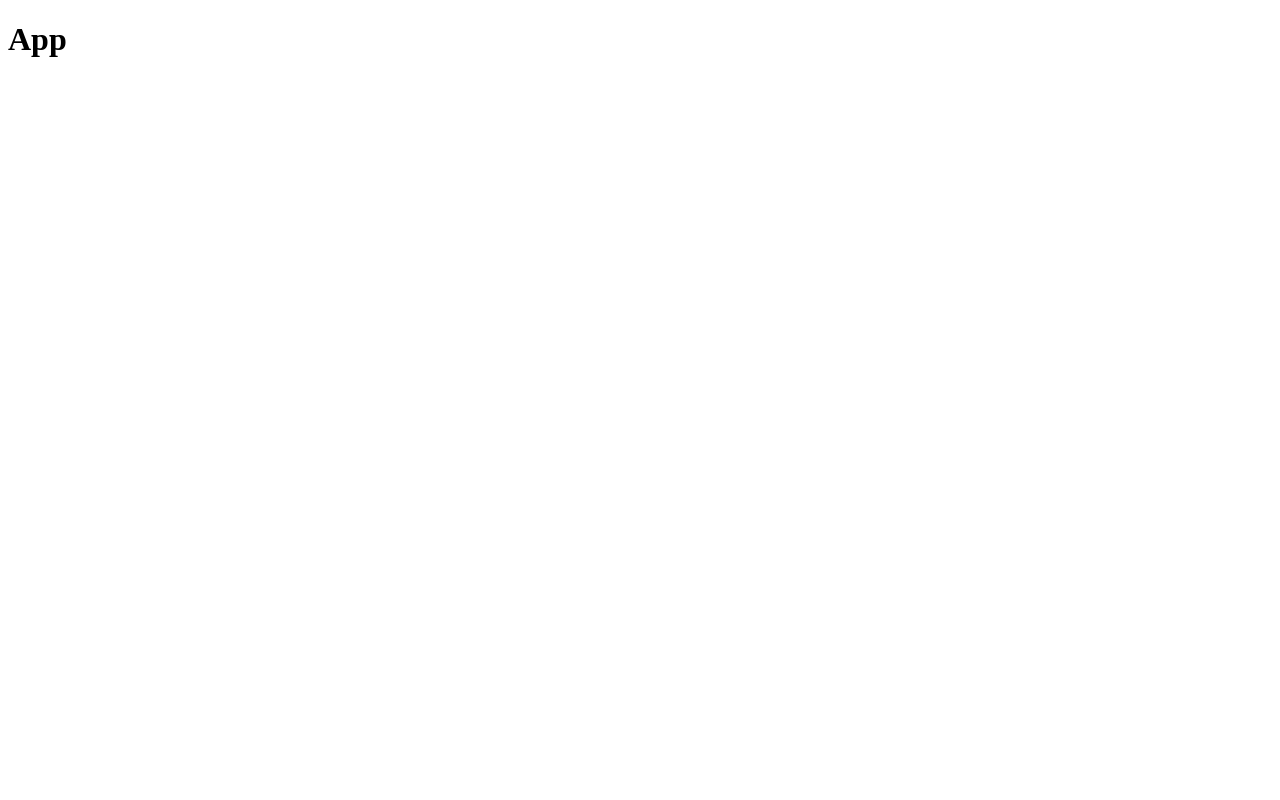
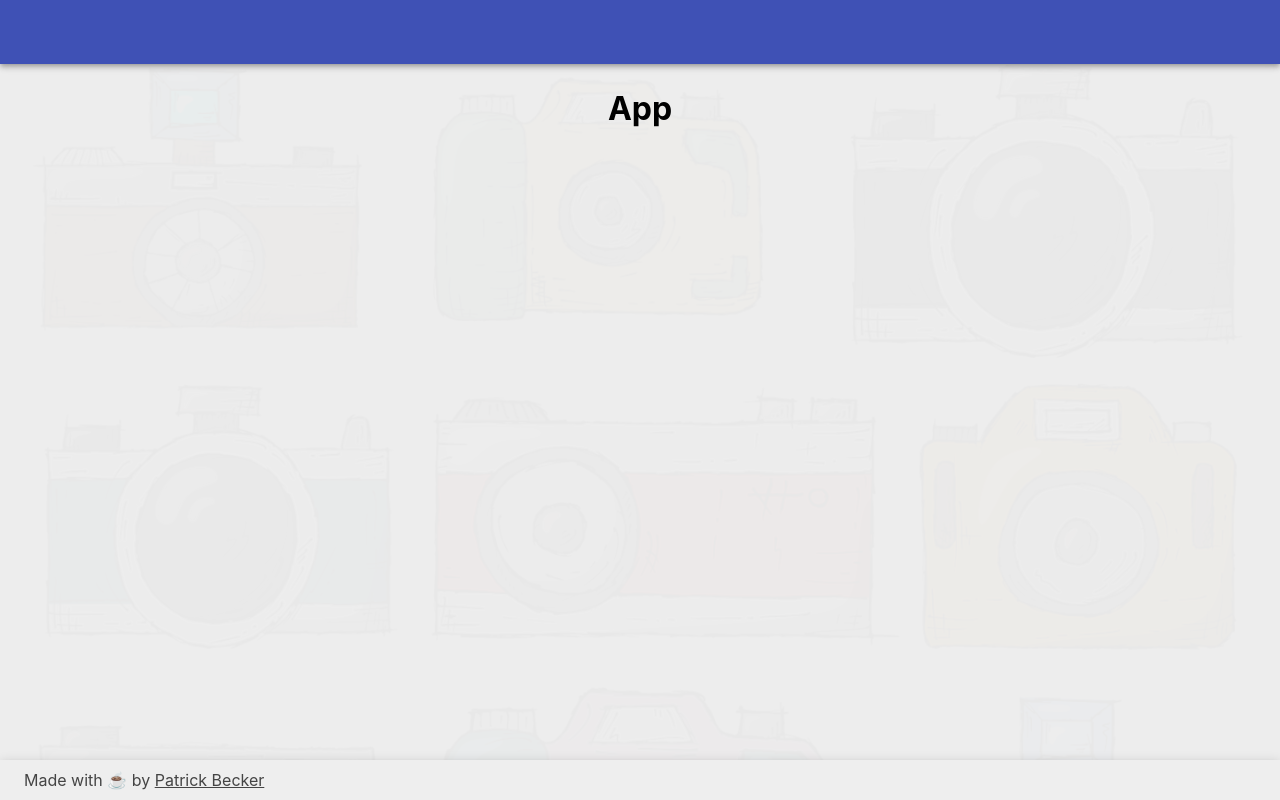
Before and after one commit to PatrickB-Hub/image-board, a React (Create React App) app in the folder client/: page / in a window 1280 px wide. Built offline with nearby package versions, Linux system fonts and the light colour scheme.

Commit message:
Added 'Header' layout and styles

```diff
--- a/client/src/App.tsx
+++ b/client/src/App.tsx
@@ -1,7 +1,13 @@
 import React from "react";
 
+import Main from "../src/components/Layout/Main";
+
 const App: React.FC = () => {
-  return <h1>App</h1>;
+  return (
+    <Main>
+      <h1>App</h1>
+    </Main>
+  );
 };
 
 export default App;
--- /dev/null
+++ b/client/src/components/Layout/Header.tsx
@@ -0,0 +1,31 @@
+import React from "react";
+import { AppBar, Toolbar, makeStyles } from "@material-ui/core";
+
+const useStyles = makeStyles({
+  root: {
+    flexGrow: 1,
+  },
+  logo: {
+    color: "#fff",
+    fontSize: 30,
+    textTransform: "uppercase",
+  },
+  space: {
+    justifyContent: "space-between",
+  },
+});
+
+const Header: React.FC = () => {
+  const classes = useStyles();
+
+  return (
+    <div className={classes.root}>
+      <AppBar color="primary" position="static">
+        <Toolbar className={classes.space}>
+        </Toolbar>
+      </AppBar>
+    </div>
+  );
+};
+
+export default Header;
--- a/client/src/components/Layout/Main.tsx
+++ b/client/src/components/Layout/Main.tsx
@@ -1,10 +1,12 @@
 import React from "react";
 import { Grid } from "@material-ui/core";
 
+import Header from "./Header";
 import Footer from "./Footer";
 
 const Main: React.FC<{ children: React.ReactElement }> = ({ children }) => (
   <div>
+    <Header />
     <Grid
       container
       direction="column"
--- a/client/src/index.tsx
+++ b/client/src/index.tsx
@@ -1,6 +1,6 @@
 import React from "react";
 import { render } from "react-dom";
-
+import "./styles.css";
 import App from "./App";
 
 render(<App />, document.getElementById("root"));
--- /dev/null
+++ b/client/src/styles.css
@@ -0,0 +1,39 @@
+*,
+*::after,
+*::before {
+  margin: 0;
+  padding: 0;
+  box-sizing: inherit;
+}
+
+html {
+  font-family: -apple-system, BlinkMacSystemFont, "Segoe UI", "Roboto", "Oxygen",
+    "Ubuntu", "Cantarell", "Fira Sans", "Droid Sans", "Helvetica Neue",
+    sans-serif;
+}
+
+body {
+  -webkit-font-smoothing: antialiased;
+  -moz-osx-font-smoothing: grayscale;
+  background-image: url("./img/cameras-background.png");
+  background-size: auto;
+}
+
+body::after {
+  content: "";
+  display: block;
+  width: 100%;
+  height: 100%;
+  background: #ededed;
+  position: absolute;
+  top: 0;
+  left: 0;
+  opacity: 0.98;
+  z-index: -1;
+}
+
+a,
+a:active,
+a:visited {
+  text-decoration: none;
+}
```
Also changed, not shown: client/src/img/cameras-background.png (added).
